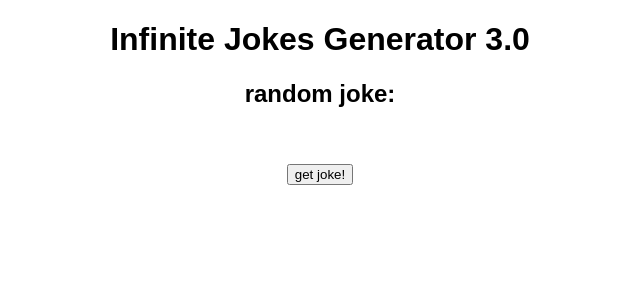
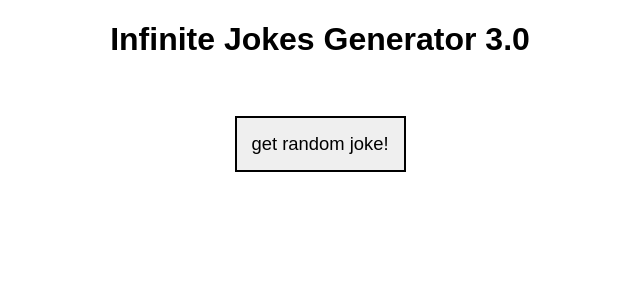
Before and after one commit to mzprizm/react-app-project, a React (Create React App) app in the folder react-app/: page / in a window 1280 px wide. Shown: the top 300 px of the page, without its empty margins (320-960 px from the left). Built offline with nearby package versions, Linux system fonts and the light colour scheme.

Commit message:
punchline working, some styling added

```diff
--- a/react-app/src/App.css
+++ /dev/null
@@ -1,38 +0,0 @@
-.App {
-  text-align: center;
-}
-
-.App-logo {
-  height: 40vmin;
-  pointer-events: none;
-}
-
-@media (prefers-reduced-motion: no-preference) {
-  .App-logo {
-    animation: App-logo-spin infinite 20s linear;
-  }
-}
-
-.App-header {
-  background-color: #282c34;
-  min-height: 100vh;
-  display: flex;
-  flex-direction: column;
-  align-items: center;
-  justify-content: center;
-  font-size: calc(10px + 2vmin);
-  color: white;
-}
-
-.App-link {
-  color: #61dafb;
-}
-
-@keyframes App-logo-spin {
-  from {
-    transform: rotate(0deg);
-  }
-  to {
-    transform: rotate(360deg);
-  }
-}
--- a/react-app/src/App.js
+++ b/react-app/src/App.js
@@ -5,29 +5,34 @@ import JokeSetup from "./Components/JokeSetup";
 import JokePunchline from "./Components/JokePunchline";
 
 export default function App() {
+  // const [hidden, setHidden] = useState(true);
+
   const [json, setJSON] = useState("jokesURL");
   const [showing, setShowing] = useState(false);
-  const [hidden, setHidden] = useState(false);
+  const [concealedPunchline, setConcealedPunchline] = useState(true);
 
-  const handleSubmit = async () => {
+  const handleSubmitonApp = async () => {
     const jokesURL = `https://official-joke-api.appspot.com/jokes/general/random`;
     let res = await fetch(jokesURL);
     let json = await res.json();
     console.log("adding joke json object", json);
     setJSON(json);
     setShowing(true);
-    setHidden(true);
+    setConcealedPunchline(true);
+    // console.log("App - setshowing - showing: ", showing);
+    // console.log("App - sethidden - hidden: ", hidden);
   };
+
+  // console.log("App - hidden value: ", hidden)
 
   if (!showing)
     return (
       <>
         <div className="App">
           <h1>Infinite Jokes Generator 3.0</h1>
-          <h2>random joke:</h2>
           <br />
           <br />
-          <Button handleSubmit={handleSubmit} />
+          <Button handleSubmitonApp={handleSubmitonApp} />
         </div>
       </>
     );
@@ -36,12 +41,15 @@ export default function App() {
       <>
         <div className="App">
           <h1>Infinite Jokes Generator 3.0</h1>
-          <h2>random joke:</h2>
           <JokeSetup json={json} />
           <br />
-          <JokePunchline json={json} />
+          <JokePunchline
+            json={json}
+            concealedPunchline={concealedPunchline}
+            setConcealedPunchline={setConcealedPunchline}
+          />
           <br />
-          <Button handleSubmit={handleSubmit} />
+          <Button handleSubmitonApp={handleSubmitonApp} />
         </div>
       </>
     );
--- a/react-app/src/Components/Button.js
+++ b/react-app/src/Components/Button.js
@@ -1,16 +1,15 @@
 import React from "react";
 
-function Button(props) {
-  const handleSubmit = e => {
+export default function Button(props) {
+  console.log("Button.js - is returning");
+  const handleButtonClick = e => {
     e.preventDefault();
-    props.handleSubmit();
+    props.handleSubmitonApp();
   };
 
   return (
-    <button type="button" onClick={handleSubmit}>
-      get joke!
+    <button onClick={handleButtonClick}>
+      get random joke!
     </button>
   );
-}
-
-export default Button;
+};
--- a/react-app/src/Components/Header.js
+++ /dev/null
@@ -1,5 +0,0 @@
-import React from 'react';
-
-export default function Header() {
-  return(<div>Home | About </div>)
-};
--- a/react-app/src/Components/JokePunchline.js
+++ b/react-app/src/Components/JokePunchline.js
@@ -1,14 +1,46 @@
-import React, { useState } from "react";
+import React from "react";
+import '../styles.css';
 
 export default function JokePunchline(props) {
   console.log("JokePunchline.js - props.json[0] ", props.json[0]);
-  const [showing, setShowing] = useState(true);
-  const [hidden, setHidden] = useState(true);
+  const punchline = props.json[0].punchline;
+  console.log("JokePunchline - punchline: ", punchline);
+
+  // if (!concealedPunchline) return (
+  //   <>
+  //     <div className="jokes-row" onClick={() => setConcealedPunchline(concealedPunchline)}>
+  //       This punchline is coming in not concealed
+  //       {punchline}
+  //     </div>
+  //   </>
+  // );
+
+  if (!props.concealedPunchline) {
+    return (
+      <>
+        <div
+          className="jokes-row"
+          onClick={() => props.setConcealedPunchline(props.concealedPunchline)}
+        >
+          <br />
+          {punchline}
+        <br />
+        </div>
+      </>
+    );
+  }
 
   return (
     <>
-      <div className="jokes-row" onClick={() => setHidden(!hidden)}>
-        {hidden ? "click to reveal!" : `${props.json[0].punchline}`}
+      <div
+        className="jokes-row"
+        text="this is concealed"
+        onClick={() => props.setConcealedPunchline(!props.concealedPunchline)}
+        // {concealedPunchline ? "click to reveal" : `${props.json[0].punchline}`}
+      >
+       <br />
+        <span className="reveal">Click to reveal the punchline!</span>
+      <br />
       </div>
     </>
   );
--- a/react-app/src/Components/JokeSetup.js
+++ b/react-app/src/Components/JokeSetup.js
@@ -1,8 +1,8 @@
 import React from "react";
 
 function JokeSetup(props) {
-  console.log("Jokes.js - props: ", props);
-  console.log("Jokes.js - props.json[0] ", props.json[0]);
+  // console.log("Jokes.js - props: ", props);
+  // console.log("Jokes.js - props.json[0] ", props.json[0]);
   console.log("Jokes.js - props.json[0] ", props.json[0].setup);
   const joke = props;
   console.log(joke);
--- a/react-app/src/index.js
+++ b/react-app/src/index.js
@@ -1,11 +1,12 @@
-import React from 'react';
-import ReactDOM from 'react-dom';
-import './index.css';
-import App from './App';
+import React from "react";
+import ReactDOM from "react-dom";
 
+import App from "./App";
+
+const rootElement = document.getElementById("root");
 ReactDOM.render(
   <React.StrictMode>
     <App />
   </React.StrictMode>,
-  document.getElementById('root')
+  rootElement
 );
--- a/react-app/src/styles.css
+++ b/react-app/src/styles.css
@@ -2,3 +2,14 @@
   font-family: sans-serif;
   text-align: center;
 }
+
+.reveal {
+  font-style: italic;
+}
+
+
+button {
+  font-size: 1.15em;
+  padding: 15px;
+  border: 2px solid black;
+}
```
